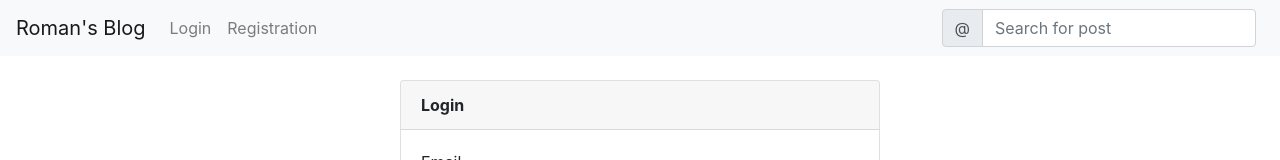
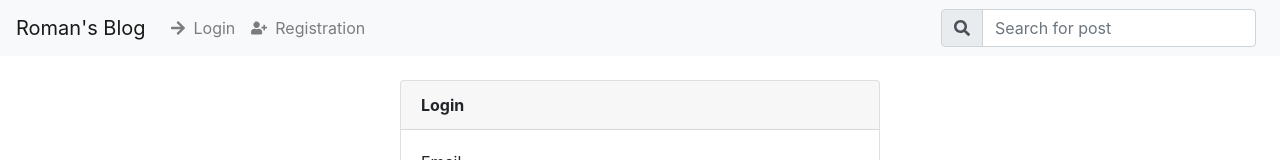
Before and after one commit to rvalenta4/blog-frontend, a React (Create React App) app: page /login in a window 1280 px wide. Shown: the top 160 px of the page. Built offline with nearby package versions, Linux system fonts and the light colour scheme.

Commit message:
Add react-icons

```diff
--- a/package.json
+++ b/package.json
@@ -19,6 +19,7 @@
     "react": "^16.13.1",
     "react-bootstrap": "^1.0.0",
     "react-dom": "^16.13.1",
+    "react-icons": "^3.9.0",
     "react-redux": "^7.2.0",
     "react-router-dom": "^5.1.2",
     "react-scripts": "3.4.1",
--- a/src/components/Layout/Navbar.tsx
+++ b/src/components/Layout/Navbar.tsx
@@ -3,6 +3,7 @@ import { Navbar, Nav, Form, FormControl, InputGroup } from 'react-bootstrap'
 import { getPosts } from '../Posts/actions'
 import { useDispatch } from 'react-redux'
 import { Link } from 'react-router-dom'
+import { FaSearch, FaArrowRight, FaUserPlus } from 'react-icons/fa'
 
 export default () => {
 	const dispatch = useDispatch()
@@ -21,16 +22,20 @@ export default () => {
 				<Navbar.Collapse id='basic-navbar-nav'>
 					<Nav className='mr-auto'>
 						<Nav.Link as={Link} to='/login'>
-							Login
+							<FaArrowRight className='mb-1'/>
+							<span className='ml-2'>Login</span>
 						</Nav.Link>
 						<Nav.Link as={Link} to='registration'>
-							Registration
+							<FaUserPlus className='mb-1' />
+							<span className='ml-2'>Registration</span>
 						</Nav.Link>
 					</Nav>
 					<Form inline>
 						<InputGroup>
 							<InputGroup.Prepend>
-								<InputGroup.Text id='basic-addon1'>@</InputGroup.Text>
+								<InputGroup.Text id='basic-addon1'>
+									<FaSearch />
+								</InputGroup.Text>
 							</InputGroup.Prepend>
 							<FormControl
 								type='text'
```
Also changed, not shown: 1 other file (tests, documents, lock files or other folders).
